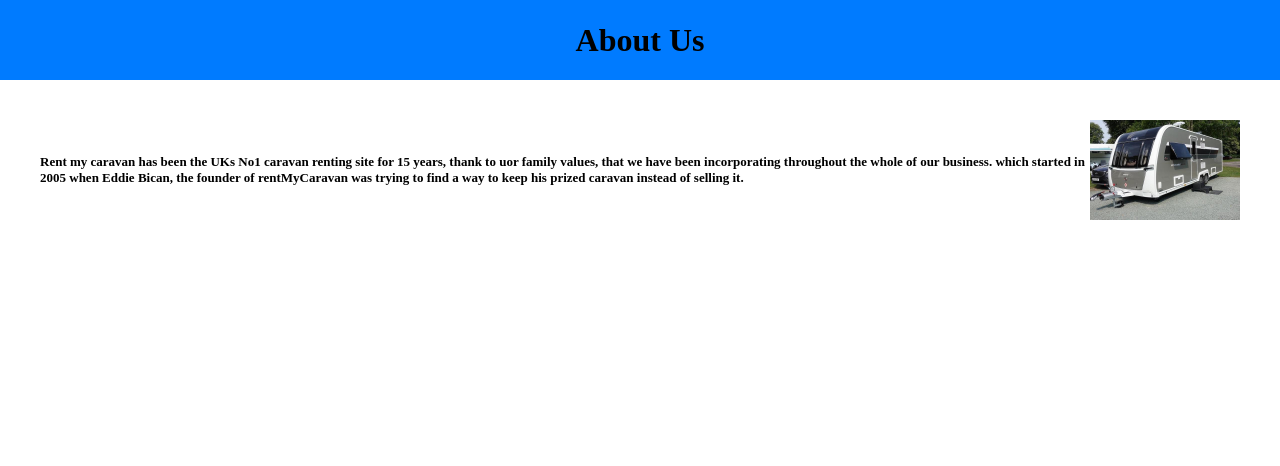
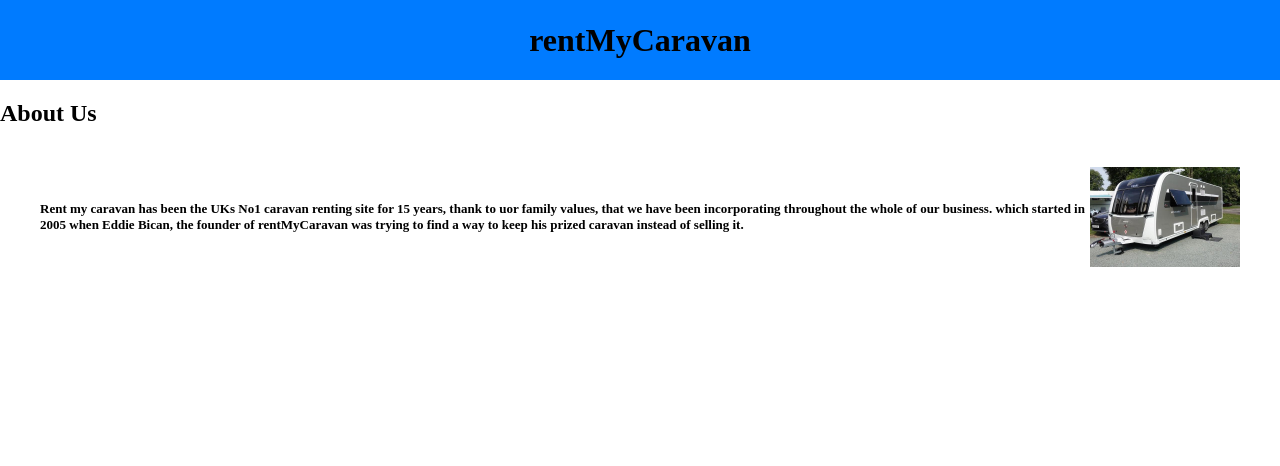
Before and after one commit to Salak0/rentMyCaravan, a PHP site: page /pages/aboutUS.html in a window 1280 px wide. Shown: the top 466 px of the page. Run offline with PHP 8.4, Linux system fonts and the light colour scheme.

Commit message:
changing the titles
changing the titles of the about us page

```diff
--- a/pages/aboutUS.html
+++ b/pages/aboutUS.html
@@ -13,17 +13,20 @@
 <body>
     <div class="AboutUsPage">
         <div id="HeadingBorder">
-            <h1 id="AboutUsTitle"> About Us</h1> <!-- title -->
+            <h1 id="PageTitle">rentMyCaravan</h1> <!-- title -->
         </div>
-        <div>
+        <div id="text-body">
+            <h2>About Us</h2>
             <p id="AboutUsInfo"> Rent  my caravan has been the UKs No1 caravan renting site for 15 years,
                 thank to uor family values, that we have been incorporating throughout
                 the whole of our business.
                 which started in 2005 when Eddie Bican, the founder of rentMyCaravan was
                 trying to find a way to keep his prized caravan instead of selling it.
+                <!--the caravan image-->
                 <img src="style\caravan1.jpg" alt="caravan1">
 
             </p>
+
         </div>
 
     </div>
--- a/pages/style/aboutUs.css
+++ b/pages/style/aboutUs.css
@@ -2,7 +2,7 @@
 
 
 /*HEADING COMPONENT */
-#AboutUsTitle {
+#PageTitle {
     font-weight: bold;
     text-align: center;
 
```
